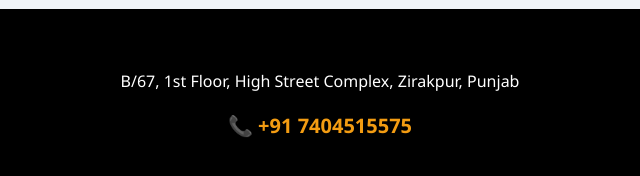
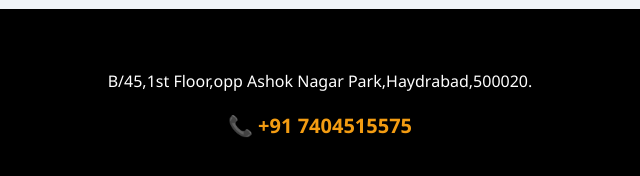
Before and after one commit to pmegploan694-png/Max-finance, a plain HTML site: page index.html in a window 1280 px wide. Shown: the part 4699-4875 px from the top of the page, 320-960 px from the left. Drawn offline with Linux system fonts and the light colour scheme.

Commit message:
Update index.html

```diff
--- a/index.html
+++ b/index.html
@@ -134,7 +134,7 @@
     </div>
 
     <div class="footer">
-        <p>B/67, 1st Floor, High Street Complex, Zirakpur, Punjab</p>
+        <p>B/45,1st Floor,opp Ashok Nagar Park,Haydrabad,500020.</p>
         <p style="font-size: 20px; color: #f39c12; font-weight: bold;">📞 +91 7404515575</p>
     </div>
 
```
